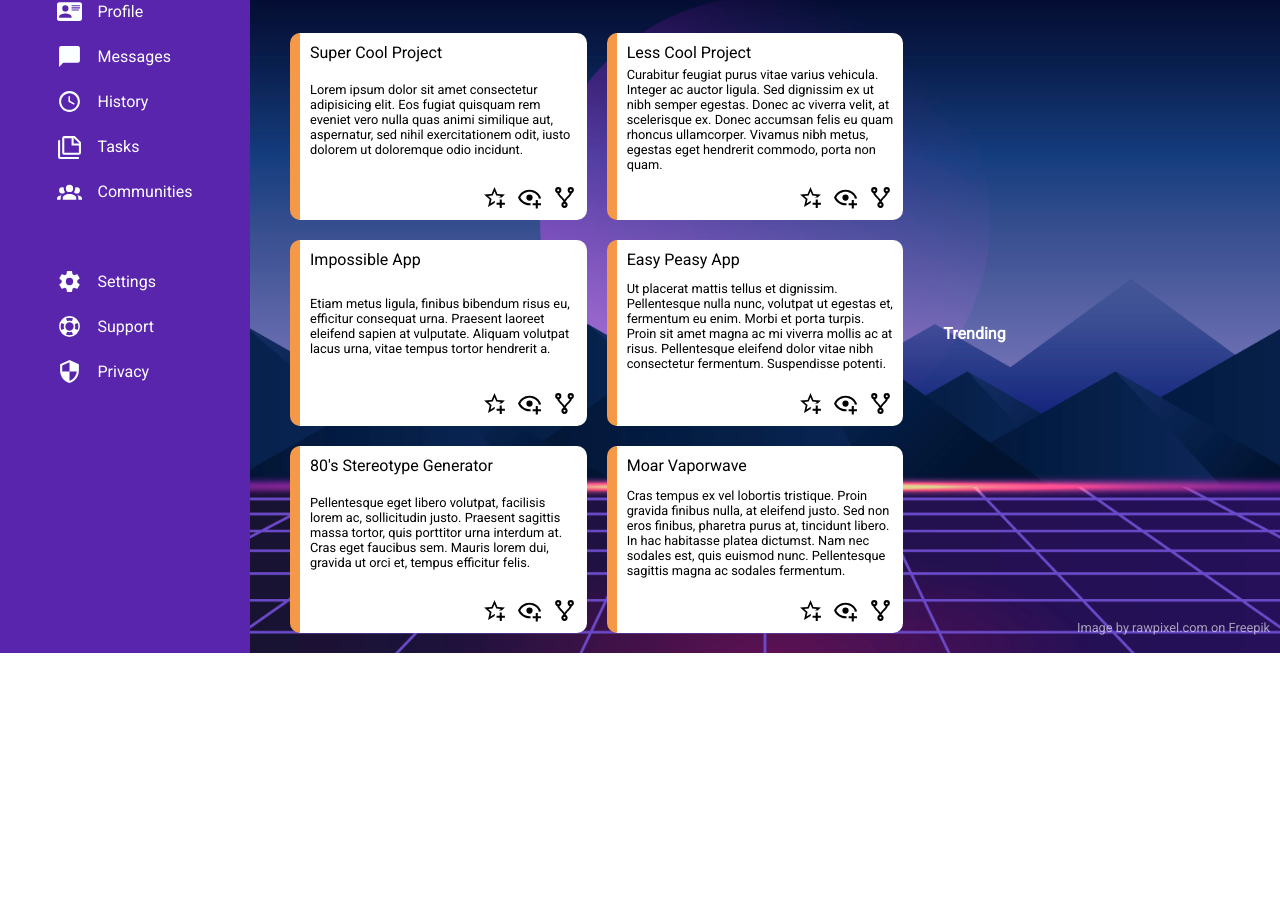
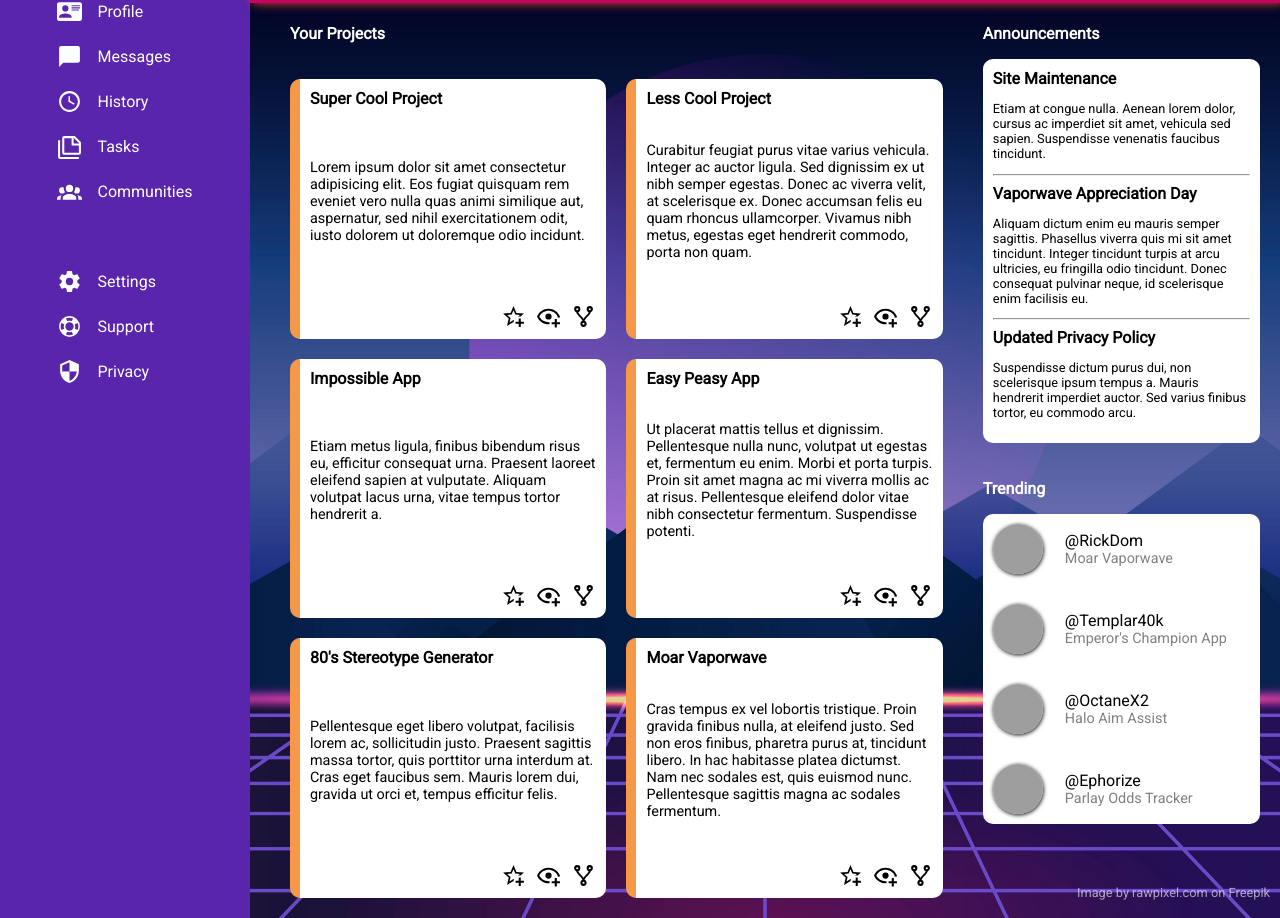
Before and after one commit to branden-eyk/odin_admin, a plain HTML site: page index.html in a window 1280 px wide. Shown: the part 191-1109 px from the top of the page. Before the commit the page ends 844 px from the top, so only its background shows below. Drawn offline with Linux system fonts and the light colour scheme; grey boxes are pictures that could not be loaded.

Commit message:
Add, style, and position Announcements and Trending

```diff
--- a/index.html
+++ b/index.html
@@ -16,7 +16,6 @@
             </div>
             <div class="header__userDiv">
                 <img src="./assets/bell-ring-outline.svg" class="header__icon bell__icon" alt="notifications">
-                <!--<img src="https://picsum.photos/90" alt="Placeholder User Image" class="header__userIcon--small">-->
                 <img src="./assets/4593091_std.jpg" alt="user image" class="header__userIcon header__userIcon--small">
                 <span class="header__smallName">Steve Castle</span>
             </div>
@@ -108,9 +107,41 @@
             </div>
             <div class="content__announcements">
                 <h3 class="content__header">Announcements</h3>
+                <div class="announcement__div">
+                    <span class="announcement__header">Site Maintenance</span>
+                    <p class="announcement__blurb">Etiam at congue nulla. Aenean lorem dolor, cursus ac imperdiet sit amet, vehicula sed sapien. Suspendisse venenatis faucibus tincidunt. </p>
+                    <hr>
+                    <span class="announcement__header">Vaporwave Appreciation Day</span>
+                    <p class="announcement__blurb">Aliquam dictum enim eu mauris semper sagittis. Phasellus viverra quis mi sit amet tincidunt. Integer tincidunt turpis at arcu ultricies, eu fringilla odio tincidunt. Donec consequat pulvinar neque, id scelerisque enim facilisis eu.</p>
+                    <hr>
+                    <span class="announcement__header">Updated Privacy Policy</span>
+                    <p class="announcement__blurb">Suspendisse dictum purus dui, non scelerisque ipsum tempus a. Mauris hendrerit imperdiet auctor. Sed varius finibus tortor, eu commodo arcu.</p>
+                </div>
             </div>
             <div class="content__trending">
                 <h3 class="content__header">Trending</h3>
+                <div class="trending__div">
+                    <img src="https://picsum.photos/90" alt="Placeholder User Image" class="trending__userIcon">
+                    <div class="trending__userInfo">
+                        <p class="trending__username">@RickDom</p>
+                        <p class="trending__project">Moar Vaporwave</p>
+                    </div>
+                    <img src="https://picsum.photos/90" alt="Placeholder User Image" class="trending__userIcon">
+                    <div class="trending__userInfo">
+                        <p class="trending__username">@Templar40k</p>
+                        <p class="trending__project">Emperor's Champion App</p>
+                    </div>
+                    <img src="https://picsum.photos/90" alt="Placeholder User Image" class="trending__userIcon">
+                    <div class="trending__userInfo">
+                        <p class="trending__username">@OctaneX2</p>
+                        <p class="trending__project">Halo Aim Assist</p>
+                    </div>
+                    <img src="https://picsum.photos/90" alt="Placeholder User Image" class="trending__userIcon">
+                    <div class="trending__userInfo">
+                        <p class="trending__username">@Ephorize</p>
+                        <p class="trending__project">Parlay Odds Tracker</p>
+                    </div>
+                </div>
             </div>
             <p class="img-attribution"><a href="https://www.freepik.com/free-vector/neon-landscape-background_4394257.htm#page=2&query=vaporwave&position=28&from_view=keyword">Image by rawpixel.com</a> on Freepik</p>
         </div>
--- a/scripts/style.css
+++ b/scripts/style.css
@@ -2,6 +2,7 @@
 
 body{
     margin: 0;
+    font-family: Roboto;
 }
 
 .container{
@@ -18,7 +19,6 @@ body{
     display: grid;
     grid-template-columns: 1fr 0.8fr;
     color: white;
-    font-family: Roboto;
     padding: 10px 60px 10px 30px;
 }
 
@@ -45,7 +45,6 @@ body{
     padding: 0 10px 0 10px;
     background-color: rgb(36, 45, 109);
     color: white;
-    font-family: Roboto;
     width: 90%;
     box-shadow: 0.5px 0.5px 2px #000000;
 }
@@ -66,12 +65,14 @@ body{
     justify-content: end;
 }
 
-.header__userIcon{
+.header__userIcon,
+.trending__userIcon{
     border-radius: 150px;
     box-shadow: 0.5px 1px 4px #000000;
 }
 
-.header__userIcon--small{
+.header__userIcon--small,
+.trending__userIcon{
     height: 50px;
     width: auto;
     margin-right: 22px;
@@ -129,7 +130,6 @@ body{
 .header__button{
     background-color: #5925ac;
     color: white;
-    font-family: Roboto;
     border: none;
     padding: 10px 20px 10px 20px;
     border-radius: 20px;
@@ -155,7 +155,6 @@ body{
 }
 
 .sidebar__item{
-    font-family: Roboto;
     color: white;
     display: flex;
     align-items: center;
@@ -196,6 +195,14 @@ body{
 
 .content{
     position: relative;
+    background-image: url("../assets/91655.jpg");
+    background-size: cover;
+    background-position: center center;
+    display: grid;
+    grid-template-columns: 2fr 0.8fr;
+    grid-template-rows: 1fr 1fr;
+    padding: 5px 20px 20px 20px;
+    gap: 20px 20px;
 }
 
 .img-attribution{
@@ -204,24 +211,15 @@ body{
     bottom: 5px;
     color: white;
     opacity: 0.6;
-    font-family: Roboto;
     font-size: 0.8rem;
 }
 
-.content{
-    background-image: url("../assets/91655.jpg");
-    background-size: cover;
-    background-position: center center;
-    display: grid;
-    grid-template-columns: 2fr 1fr;
-    grid-template-rows: 1fr 1fr;
-    padding: 5px 10px 20px 20px;
-    gap: 20px 20px;
+.img-attribution a{
+    text-decoration: none;
+    color: white;
 }
-
 .content__header{
     color: white;
-    font-family: Roboto;
     font-size: 1rem;
 }
 
@@ -243,14 +241,17 @@ body{
     border-radius: 10px;
     padding: 10px 10px 10px 10px;
     border-left: 10px solid #f59847;
-    font-family: Roboto;
     display: flex;
     flex-direction: column;
     justify-content: space-between;
 }
 
+.project__header{
+    font-weight: bolder;
+}
+
 .project__blurb{
-    font-size: 0.8rem;
+    font-size: 0.9rem;
     margin-top: 5px;
 }
 
@@ -265,7 +266,36 @@ body{
     width: auto;
 }
 
-.img-attribution a{
-    text-decoration: none;
-    color: white;
+.announcement__div{
+    background-color: white;
+    border-radius: 10px;
+    padding: 10px 10px 10px 10px;
 }
+
+.announcement__header{
+    font-size: 1em;
+    font-weight: bolder;
+}
+
+.announcement__blurb{
+    font-size: 0.8rem;
+}
+
+.trending__div{
+    background-color: white;
+    border-radius: 10px;
+    padding: 10px 10px 10px 10px;
+    display: grid;
+    grid-template-columns: 0.1fr 1fr;
+    align-items: center;
+    gap: 30px 0;
+}
+
+.trending__div p{
+    margin: 0;
+}
+
+.trending__project{
+    color:gray;
+    font-size: 0.9em;
+}
```
